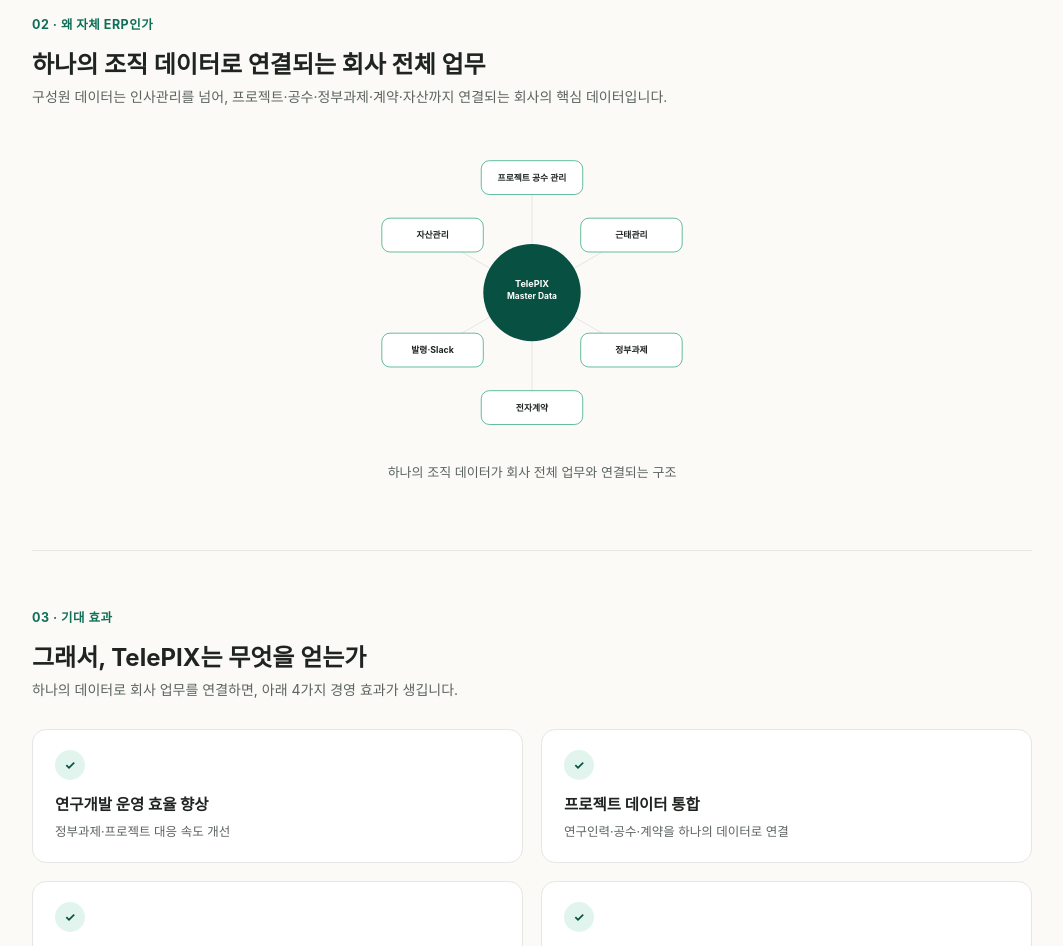
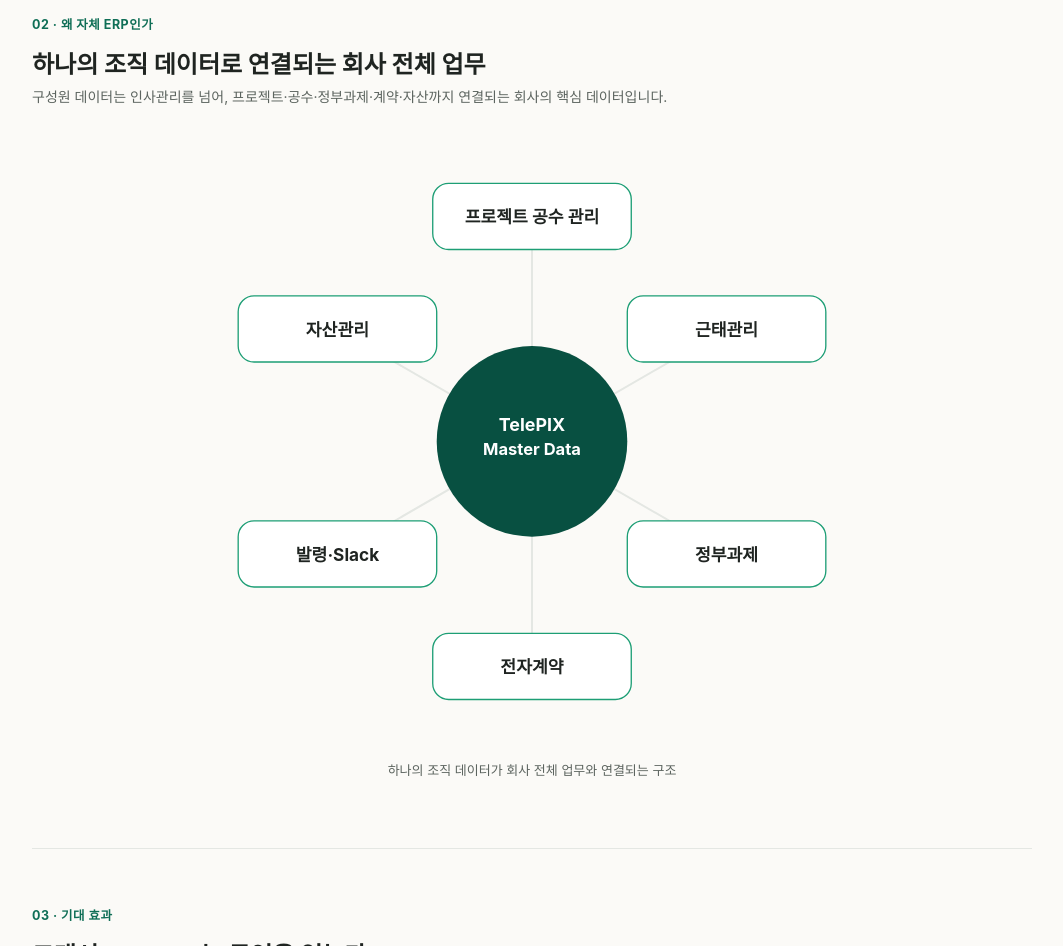
Before and after one commit to hannalee-cmyk/erpix-report, a plain HTML site: page index.html in a window 1280 px wide. Shown: the part 1240-2186 px from the top of the page, without its empty margins (108-1171 px from the left). Drawn offline with Linux system fonts and the light colour scheme.

Commit message:
Adjust hub diagram width to 90%

```diff
--- a/index.html
+++ b/index.html
@@ -166,7 +166,7 @@
     <div class="eyebrow">02 · 왜 자체 ERP인가</div>
     <h2 class="section-title">하나의 조직 데이터로 연결되는 회사 전체 업무</h2>
     <p class="section-sub">구성원 데이터는 인사관리를 넘어, 프로젝트·공수·정부과제·계약·자산까지 연결되는 회사의 핵심 데이터입니다.</p>
-    <svg width="65%" viewBox="0 0 680 460" style="display:block;margin:8px auto 0;max-width:460px;">
+    <svg width="90%" viewBox="0 0 680 460" style="display:block;margin:8px auto 0;">
       <line x1="340" y1="230" x2="340" y2="60" stroke="var(--line)" stroke-width="1.5"/>
       <line x1="340" y1="230" x2="487" y2="145" stroke="var(--line)" stroke-width="1.5"/>
       <line x1="340" y1="230" x2="487" y2="315" stroke="var(--line)" stroke-width="1.5"/>
```
